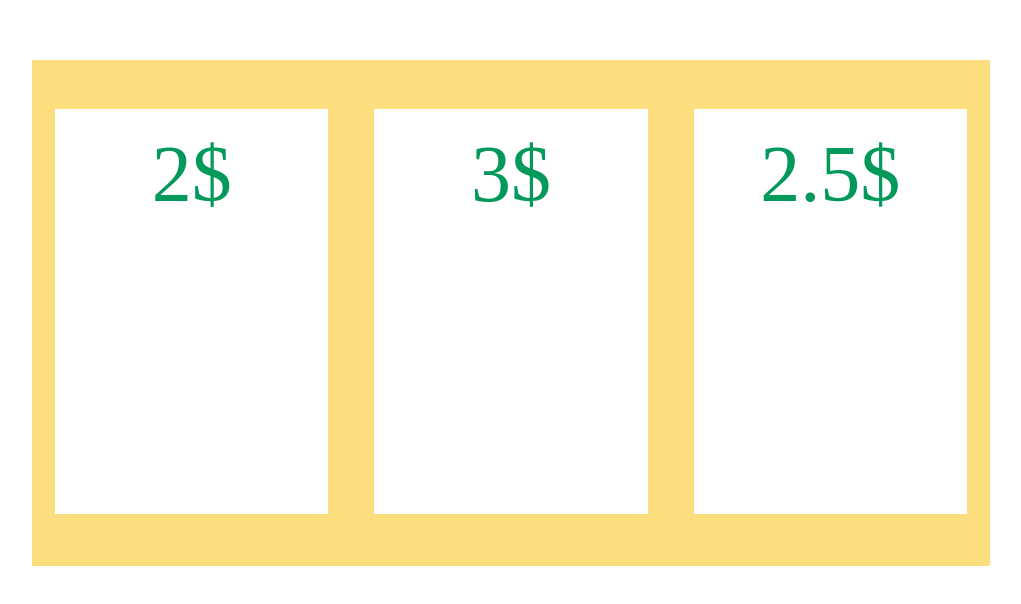
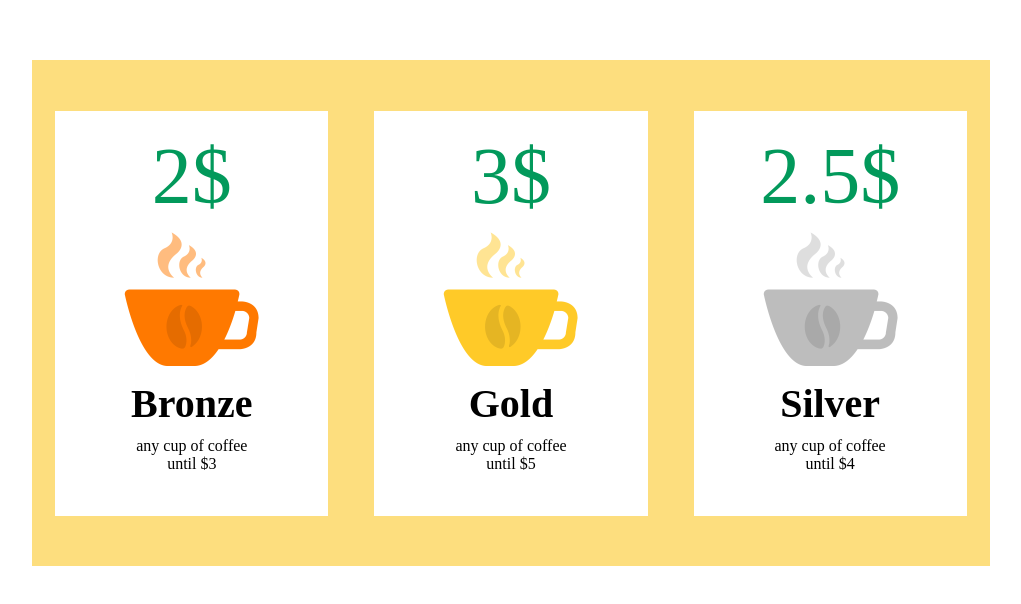
Before and after one commit to Gr-Stanislav/coffe, a plain HTML site: page index.html in a window 1280 px wide. Shown: the part 140-744 px from the top of the page, without its empty margins (129-1150 px from the left). Drawn offline with Linux system fonts and the light colour scheme.

Commit message:
add content

```diff
--- a/CSS/style.css
+++ b/CSS/style.css
@@ -15,6 +15,7 @@
     height: 506px;
     display: flex;
     justify-content: space-around;
+    align-items: center;
 }
 
 .box-item {
@@ -23,12 +24,32 @@
     height: 405px;
     margin: 49px 23px;
     text-align: center;
+    transition: all .25s;
+}
+
+.box-item:hover {
+    height: 430px;
+    /* margin-top: 10px; */
+    /* margin-bottom: 10px; */
 }
 
 .cost {
-    display: inline-block;
+    display: block;
     font-size: 80px;
     margin-top: 20px;
     color: #02995B;
     text-align: center;
+    margin-bottom: 10px;
 }
+
+h2 {
+    margin-top: 10px;
+    font-size: 40px;
+}
+
+.any_cup {
+    display: inline-block;
+    padding: 0px;
+    width: 120px;
+    margin-top: 10px;
+}
--- a/index.html
+++ b/index.html
@@ -12,14 +12,26 @@
 
             <div class="box-item">
                 <span class="cost">2$</span>
+                <img src="/images/bronze1.png" alt="bronze" class="coffe">
+
+                <h2>Bronze</h2>
+                <span class="any_cup">any cup of coffee until $3</span>
             </div>
 
             <div class="box-item">
                 <span class="cost">3$</span>
+                <img src="/images/gold1.png" alt="gold">
+
+                <h2>Gold</h2>
+                <span class="any_cup">any cup of coffee until $5</span>
             </div>
 
             <div class="box-item">
                 <span class="cost">2.5$</span>
+                <img src="/images/silver1.png" alt="silver">
+
+                <h2>Silver</h2>
+                <span class="any_cup">any cup of coffee until $4</span>
             </div>
         </div>
 
```
Also changed, not shown: images/bronze1.png (added), images/gold1.png (added), images/silver1.png (added).
